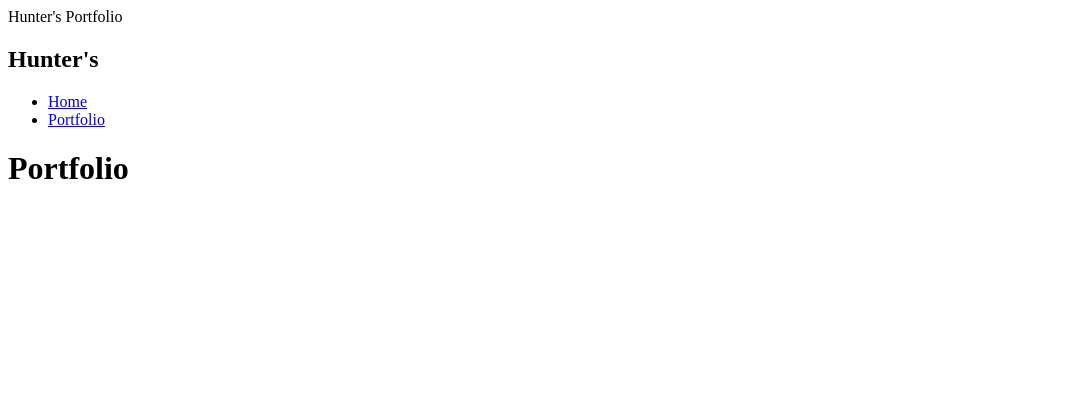
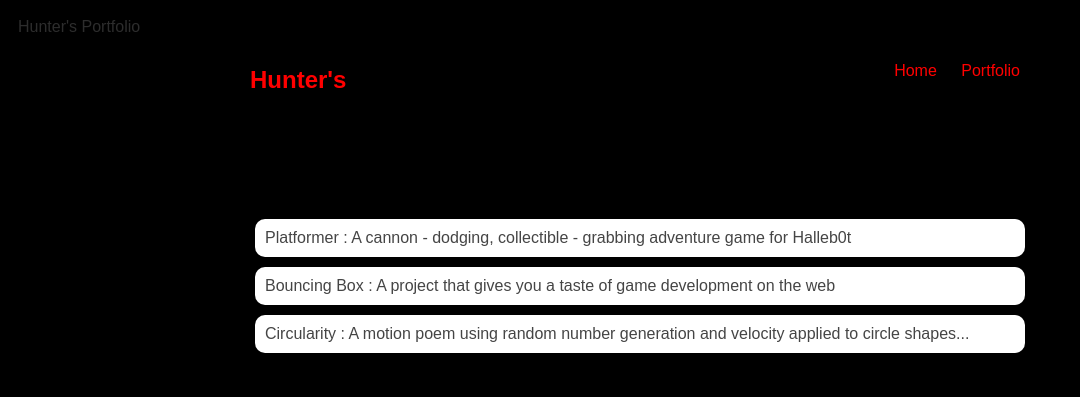
Before and after one commit to HunterSteiger/HunterSteiger.github.io, a plain HTML site: page portfolio.html in a window 1280 px wide. Shown: the whole page, without its empty margins (0-1080 px from the left). Drawn offline with Linux system fonts and the light colour scheme.

Commit message:
add portfoli .html file

```diff
--- a/portfolio.html
+++ b/portfolio.html
@@ -2,6 +2,84 @@
 <html>
     <head>
         Hunter's Portfolio
+
+        <style type="text/css">
+            body {
+                background: rgb(0, 0, 0);
+                color: rgb(45, 45, 45);
+                padding: 10px;
+                font-family: arial;
+            }
+            header {
+                font-size: 1.5em;
+                font-weight: bold;
+            }
+
+            #all-contents {
+                max-width: 800px;
+                margin: auto;
+            }
+
+            /* navigation menu */
+            nav {
+                background: rgb(0, 0, 0);
+                margin: 0 auto;
+                display: flex;
+                padding: 10px;
+            }
+            h1 {
+                display: flex;
+                align-items: center;
+                color: rgb(255, 0, 0);
+                flex: 1;
+            }
+            #nav-ul {
+                list-style-image: none;
+            }
+            .nav-li {
+                display: inline-block;
+                padding: 0 10px;
+            }
+            .nav-a {
+                text-decoration: none;
+                color: rgb(255, 0, 0);
+            }
+
+            /* main container area beneath menu */
+            main {
+                background: rgb(0, 0, 0);
+                display: flex;
+            }
+            .content {
+                flex: 1;
+                padding: 15px;
+            }
+            /* portfolio styles */
+         .content h1 {
+             color: black;
+         }
+
+         #portfolio {
+             list-style-type: none;
+             padding-left: 0;
+         }
+
+         #portfolio li {
+             background: #fff;
+             padding: 10px;
+             border-radius: 10px;
+             margin-bottom: 10px;
+         }
+
+         #portfolio li:hover {
+             background: #eee;
+         }
+
+         #portfolio a {
+             text-decoration: none;
+             color: #454545;
+         }
+        </style>
     </head>
 
     <body>
@@ -23,7 +101,9 @@
                         Portfolio
                     </h1>
                     <ul id="portfolio">
-
+                        <li><a href="projects/platformer/">Platformer : A cannon - dodging, collectible - grabbing adventure game for Halleb0t</a></li>
+                        <li><a href="projects/bouncing-box/">Bouncing Box : A project that gives you a taste of game development on the web </a></li>
+                        <li><a href="projects/circularity/">Circularity : A motion poem using random number generation and velocity applied to circle shapes...</a></li>
                     </ul>
                 </div>
             </main>
```
